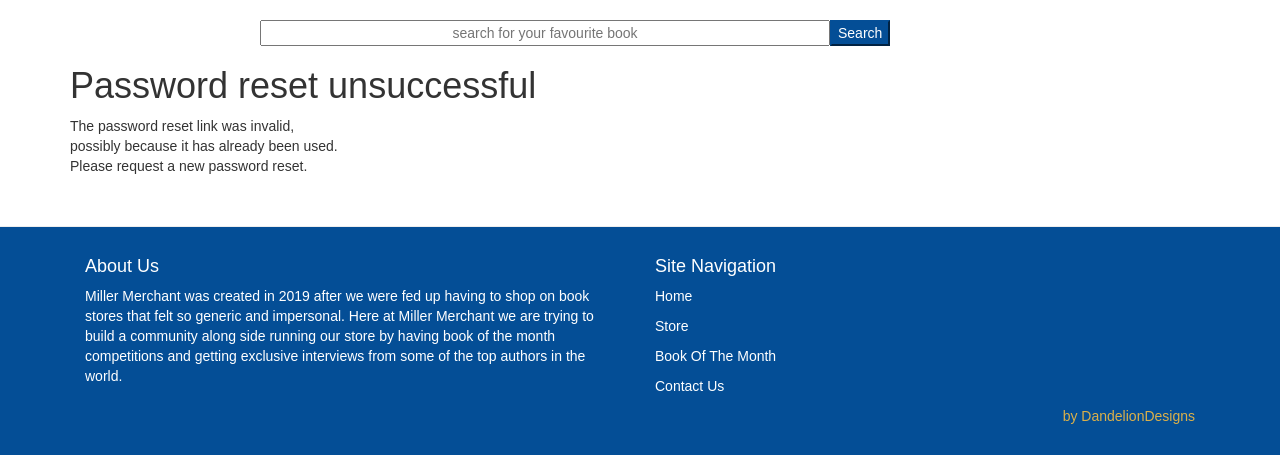
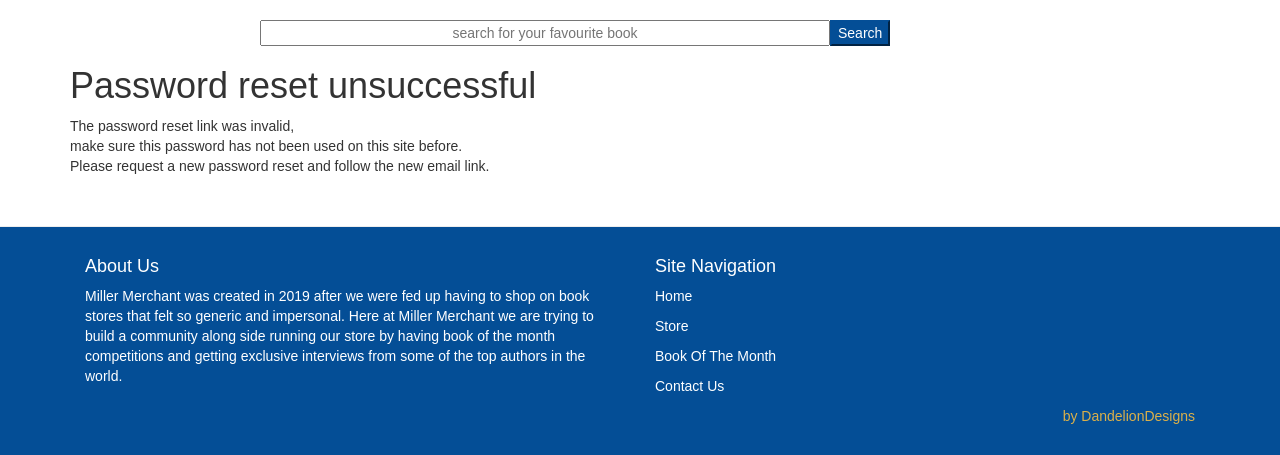
Before and after one commit to zanderm73/milestone4-miller-merchant, a Django app: a page that uses templates/registration/password_reset_confirm.html in a window 1280 px wide. Shown: the part 52-507 px from the top of the page. Run offline with Django 3.2, Linux system fonts and the light colour scheme; some libraries are stand-ins or nearby versions.

Commit message:
changes made to accounts due to trying to resolve the password resend email

```diff
--- a/millermerchant/settings.py
+++ b/millermerchant/settings.py
@@ -172,3 +172,9 @@ MESSAGE_STORAGE = 'django.contrib.messages.storage.session.SessionStorage'
 MESSAGE_TAGS = {
     messages.ERROR: 'danger',
 }
+
+EMAIL_USE_TLS = True
+EMAIL_HOST = 'smtp.gmail.com'
+EMAIL_HOST_USER = os.environ.get("EMAIL_ADDRESS")
+EMAIL_HOST_PASSWORD = os.environ.get("EMAIL_PASSWORD")
+EMAIL_PORT = 587
--- a/templates/registration/password_reset_complete.html
+++ b/templates/registration/password_reset_complete.html
@@ -3,6 +3,6 @@
 {% block content %}
 
 <!--message reset message-->
-<p>Your password has been set. You may go ahead and log in now.</p>
+<p>Your password has been set. You may go ahead and log into your Millermerchant account.</p>
 <p><a href="{{ login_url }}">Log in</a></p>
 {% endblock %}
--- a/templates/registration/password_reset_confirm.html
+++ b/templates/registration/password_reset_confirm.html
@@ -32,7 +32,7 @@
     {% else %}
         <h1>Password reset unsuccessful</h1>
         <p>The password reset link was invalid, <br />
-        possibly because it has already been used. <br />
-        Please request a new password reset.</p>
+        make sure this password has not been used on this site before. <br />
+        Please request a new password reset and follow the new email link.</p>
     {% endif %}
 {% endblock %}
--- a/templates/registration/password_reset_done.html
+++ b/templates/registration/password_reset_done.html
@@ -3,6 +3,6 @@
 {% block content %}
 
 <!--message letting the user know that they will need to leave the site to continue the process-->
-<p>We've e-mailed you instructions for setting your password to the e-mail address you submitted.</p>
+<p>We have e-mailed you instructions for setting your password to your registered email address.</p>
 <p>You should be receiving it shortly.</p>
 {% endblock %}
```
